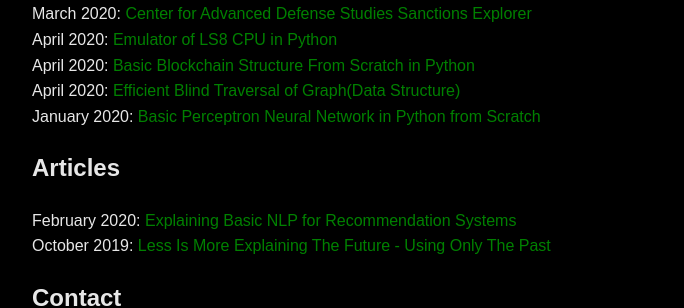
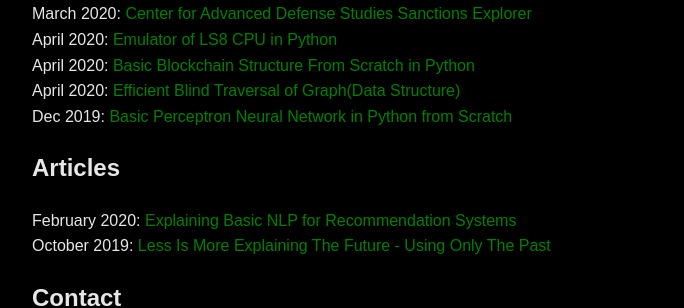
Before and after one commit to pragmatizt/ira_evangelista.github.io, a Jekyll site: the page built from index.md, in a window 1280 px wide. Shown: the part 879-1187 px from the top of the page, without its empty margins (296-980 px from the left). Built offline with Jekyll 4.4.1, drawn with Linux system fonts in a browser that asks for light colours; our own code applies the rules of GitHub Pages for plain Markdown files.

Commit message:
Update index.md
dates

```diff
--- a/index.md
+++ b/index.md
@@ -15,7 +15,7 @@ March 2020: [Center for Advanced Defense Studies Sanctions Explorer](https://med
 April 2020: [Emulator of LS8 CPU in Python](https://github.com/lineality/ls8_emulator)
 April 2020: [Basic Blockchain Structure From Scratch in Python](https://github.com/lineality/Basic_Python_Blockchain/)
 April 2020: [Efficient Blind Traversal of Graph(Data Structure)](https://github.com/lineality/Blind-Graph-Traversal)
-January 2020: [Basic Perceptron Neural Network in Python from Scratch](https://github.com/lineality/Perceptron_Studies)
+Dec 2019: [Basic Perceptron Neural Network in Python from Scratch](https://github.com/lineality/Perceptron_Studies)
 
 ## Articles
 February 2020: [Explaining Basic NLP for Recommendation Systems](https://colab.research.google.com/drive/1n0QHVKLmjHhb1J0PVumoxq58-1OevP5b)
```
